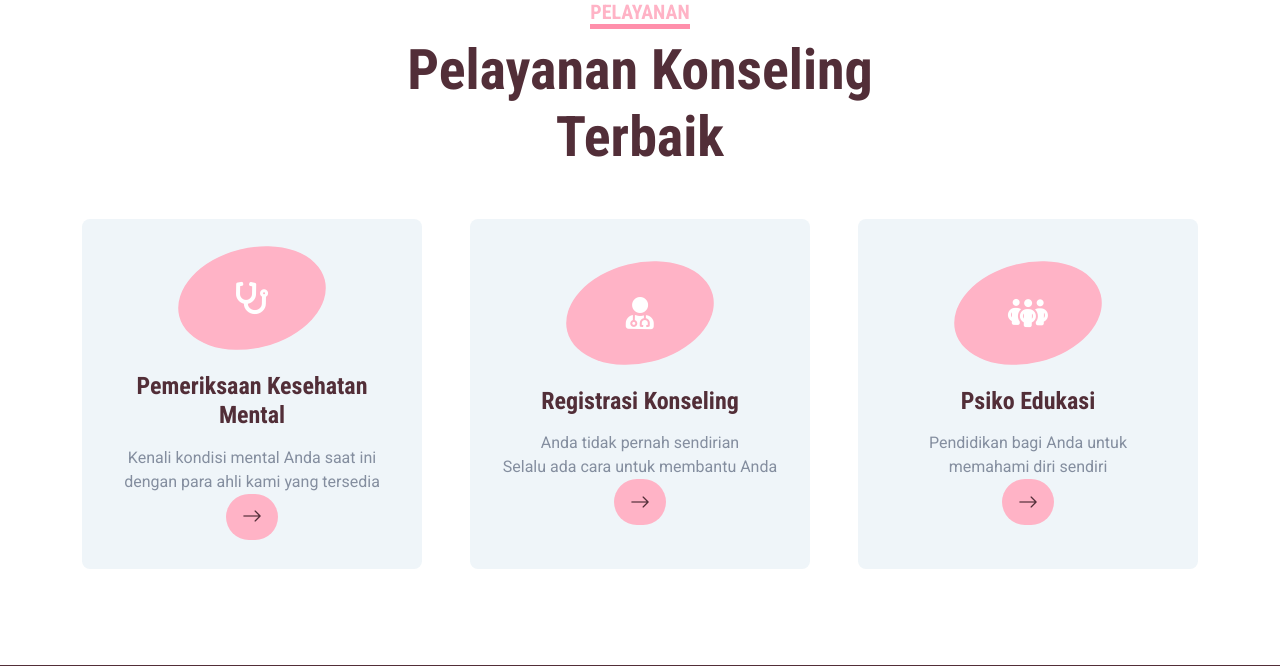
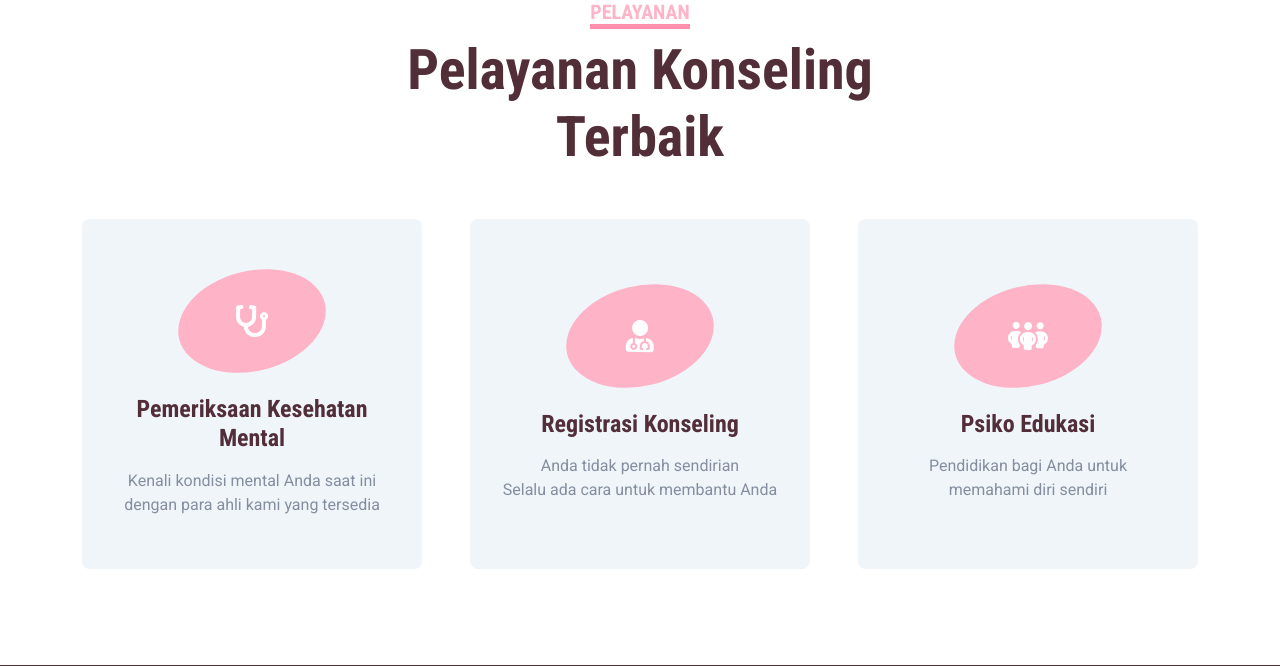
Before and after one commit to DimasAnjayMabar/ulk, a PHP site: page /home-page.php in a window 1280 px wide. Shown: the part 2487-3153 px from the top of the page. Run offline with PHP 8.4, Linux system fonts and the light colour scheme; some libraries are stand-ins or nearby versions.

Commit message:
bug fixing

```diff
--- a/css/style.css
+++ b/css/style.css
@@ -157,6 +157,20 @@
 }
 
 .service-item:hover button.btn {
+    bottom: -24px;
+    opacity: 1;
+}
+
+.service-item a.btn {
+    position: absolute;
+    width: 60px;
+    bottom: -48px;
+    left: 50%;
+    margin-left: -30px;
+    opacity: 0;
+}
+
+.service-item:hover a.btn {
     bottom: -24px;
     opacity: 1;
 }
--- a/home-page.php
+++ b/home-page.php
@@ -38,7 +38,7 @@
                 <div class="col-lg-8 text-center text-lg-start">
                     <h1 class="display-1 text-white mb-md-4" style="text-shadow: 2px 2px 5px rgba(0, 0, 0, 1); color: #ffe5ec !important;">ANDA TIDAK SENDIRI KAMI ADA BERSAMA ANDA</h1>
                     <div class="pt-2" >
-                        <a href="counceling-registration.php" class="btn btn-primary rounded-pill py-md-3 px-md-5 mx-2" style="box-shadow: 0px 4px 6px rgba(0, 0, 0, 0.5); background-color: #ffb3c6 !important;">Registrasi Konseling</a>
+                        <a href="counseling-registration.php" class="btn btn-primary rounded-pill py-md-3 px-md-5 mx-2" style="box-shadow: 0px 4px 6px rgba(0, 0, 0, 0.5); background-color: #ffb3c6 !important;">Registrasi Konseling</a>
                     </div>
                 </div>
             </div>
```
